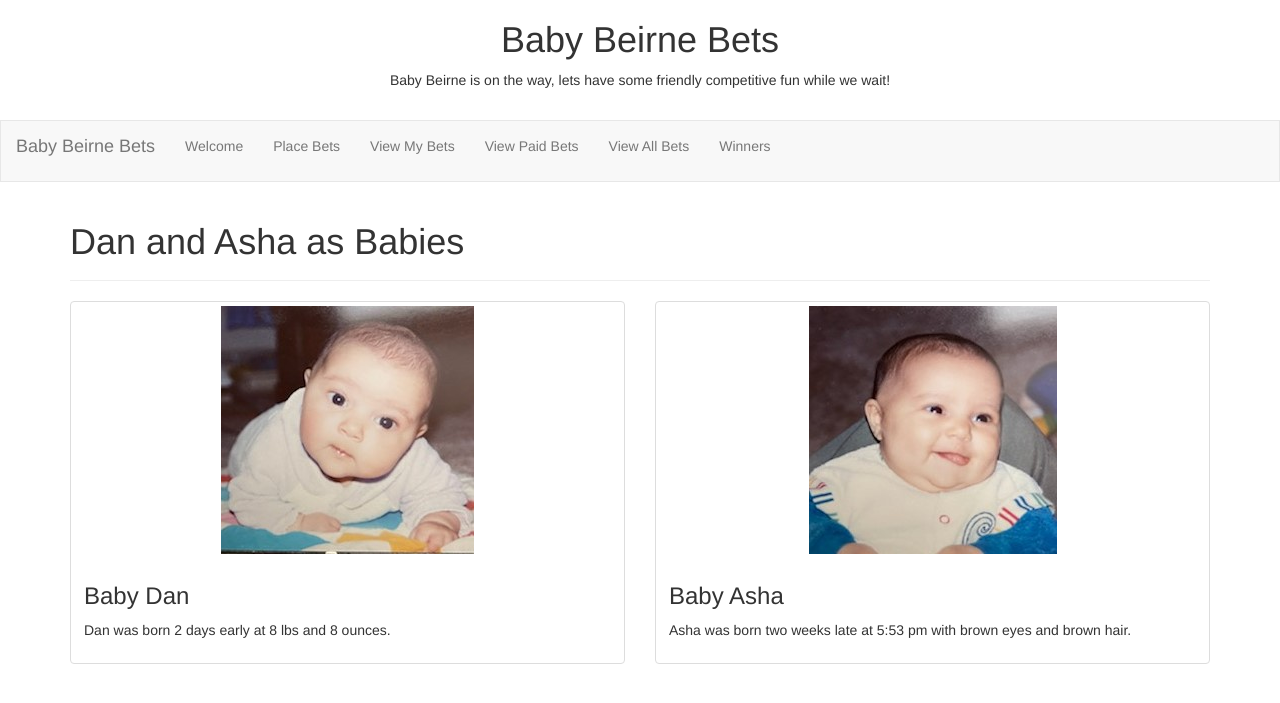
After one commit to mp-jensen/Baby-Beirne-Bets, a Flask app: page /danAndAsha in a window 1280 px wide. The commit adds this page. Shown: the top 703 px of the page. Run offline with Flask 2, Linux system fonts and the light colour scheme; some libraries are stand-ins or nearby versions.

Commit message:
update welcome and asha and dan page

```diff
--- a/app.py
+++ b/app.py
@@ -10,6 +10,9 @@ def welcome():
     print(request)
     return render_template('welcome.html')
 
+@app.route('/danAndAsha')
+def danAndAsha():
+    return render_template('danAndAsha.html')
 
 @app.route('/placeBets', methods=["POST","GET"])
 def placeBets():
--- /dev/null
+++ b/templates/danAndAsha.html
@@ -0,0 +1,34 @@
+{% extends 'base.html' %}
+
+{% block title %}Dan and Asha{% endblock %}
+
+{% block content %}
+
+        <div class="container">
+        <div class="page-header">
+            <h1>Dan and Asha as Babies</h1>
+        </div>
+
+        <div class="row">
+            <div class="col-sm-6">
+                <div class="thumbnail">
+                    <img src="{{ url_for('static', filename='images/ashaBaby1.jpg') }}">
+                    <div class="caption">
+                        <h3>Baby Dan</h3>
+                        <p>Dan was born 2 days early at 8 lbs and 8 ounces.</p>
+                    </div>
+                </div>
+            </div>
+            <div class="col-sm-6">
+                <div class="thumbnail">
+                    <img src="{{ url_for('static', filename='images/ashaBaby2.jpg') }}">
+                    <div class="caption">
+                        <h3>Baby Asha</h3>
+                        <p>Asha was born two weeks late at 5:53 pm with brown eyes and brown hair.</p>
+                    </div>
+
+                </div>
+            </div>
+        </div>
+
+{% endblock %}
```
Also changed, not shown: templates/welcome.html (+14 -1 lines), static/images/ashaBaby1.jpg, static/images/ashaBaby2.jpg.
